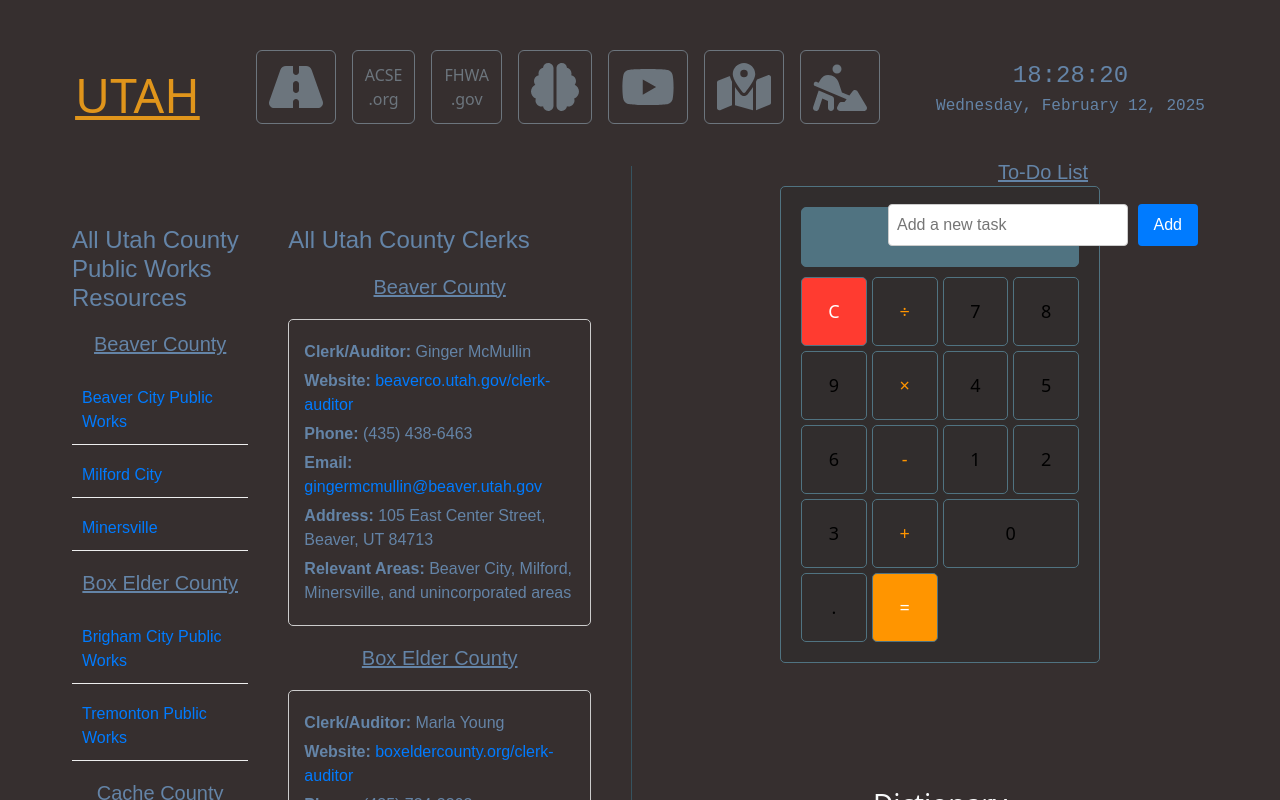
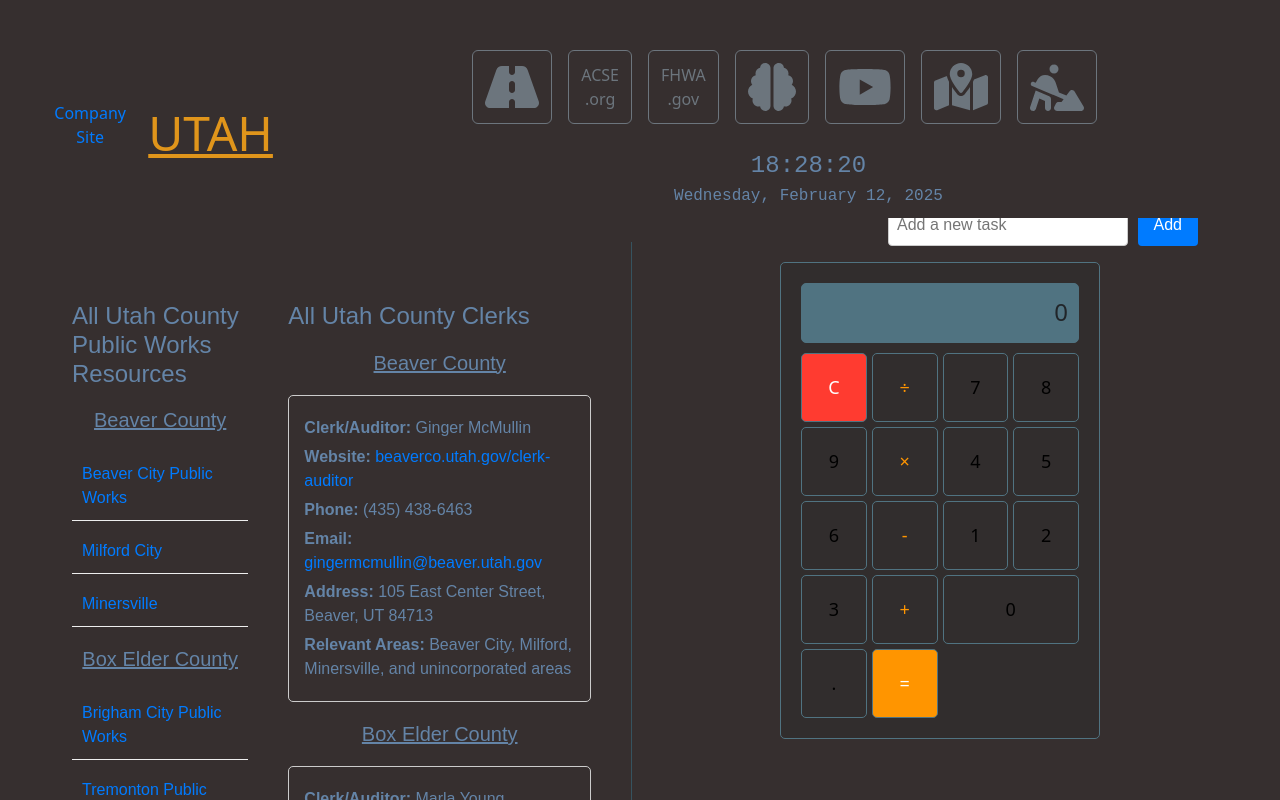
Before and after one commit to Vtencouchclimbr/Work-Site, a React (Vite) app: page / in a window 1280 px wide. Shown: the top 800 px of the page. Built offline with nearby package versions, Linux system fonts and the light colour scheme.

Commit message:
add company link

```diff
--- a/src/App.jsx
+++ b/src/App.jsx
@@ -25,6 +25,7 @@
     <div className="app-container">
       {/* Top bar for buttons */}
       <div className="d-flex flex-column flex-md-row justify-content-center align-items-center top-buttons">
+        <a href="https://www.horrocks.net/" target="_blank" rel="noopener noreferrer" className="m-2">Company Site</a>
         <h1 className="mt-3 mb-3 mb-md-0 me-md-5" style={{ color: 'rgb(224, 149, 27)', fontSize: 'clamp(2rem, 5vw, 3rem)', textDecoration: 'underline' }}>
           UTAH
         </h1>
```
